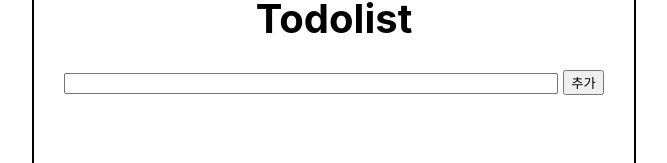
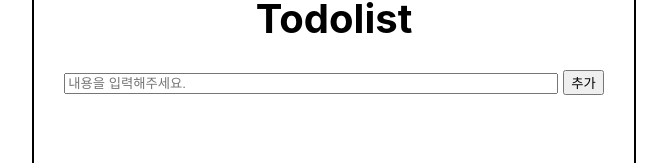
Before and after one commit to cinephi1e/ts-todolist, a React (Create React App) app: page / in a window 1280 px wide. Shown: the part 135-298 px from the top of the page, without its empty margins (306-973 px from the left). Built offline with nearby package versions, Linux system fonts and the light colour scheme.

Commit message:
코드 정리

```diff
--- a/src/App.tsx
+++ b/src/App.tsx
@@ -17,9 +17,6 @@ const App = () => {
     window.confirm("정말 삭제하시겠습니까?")
       ? setTodos(newList)
       : todos.map(() => {});
-    // setTodos((prev) => {
-    //   return prev.filter((todo) => todo.id !== todoId);
-    // });
   };
 
   return (
--- a/src/components/NewTodo.tsx
+++ b/src/components/NewTodo.tsx
@@ -1,13 +1,11 @@
-import React, { useRef, useState } from "react";
+import React, { useState } from "react";
 import styled from "styled-components";
 
 const NewTodo: React.FC<{ onAddTodo: (text: string) => void }> = (props) => {
-  const textRef = useRef<HTMLInputElement>(null);
   const [text, setText] = useState("");
 
   const addTodo = (event: React.FormEvent) => {
     event.preventDefault();
-    // const result = textRef.current!.value;
     if (text.trim().length === 0) {
       alert("내용을 입력해주세요.");
       return;
@@ -22,7 +20,7 @@ const NewTodo: React.FC<{ onAddTodo: (text: string) => void }> = (props) => {
       <Form onSubmit={addTodo}>
         <InputText
           type="text"
-          id="text"
+          placeholder="내용을 입력해주세요."
           value={text}
           onChange={(e) => setText(e.target.value)}
         />
```
